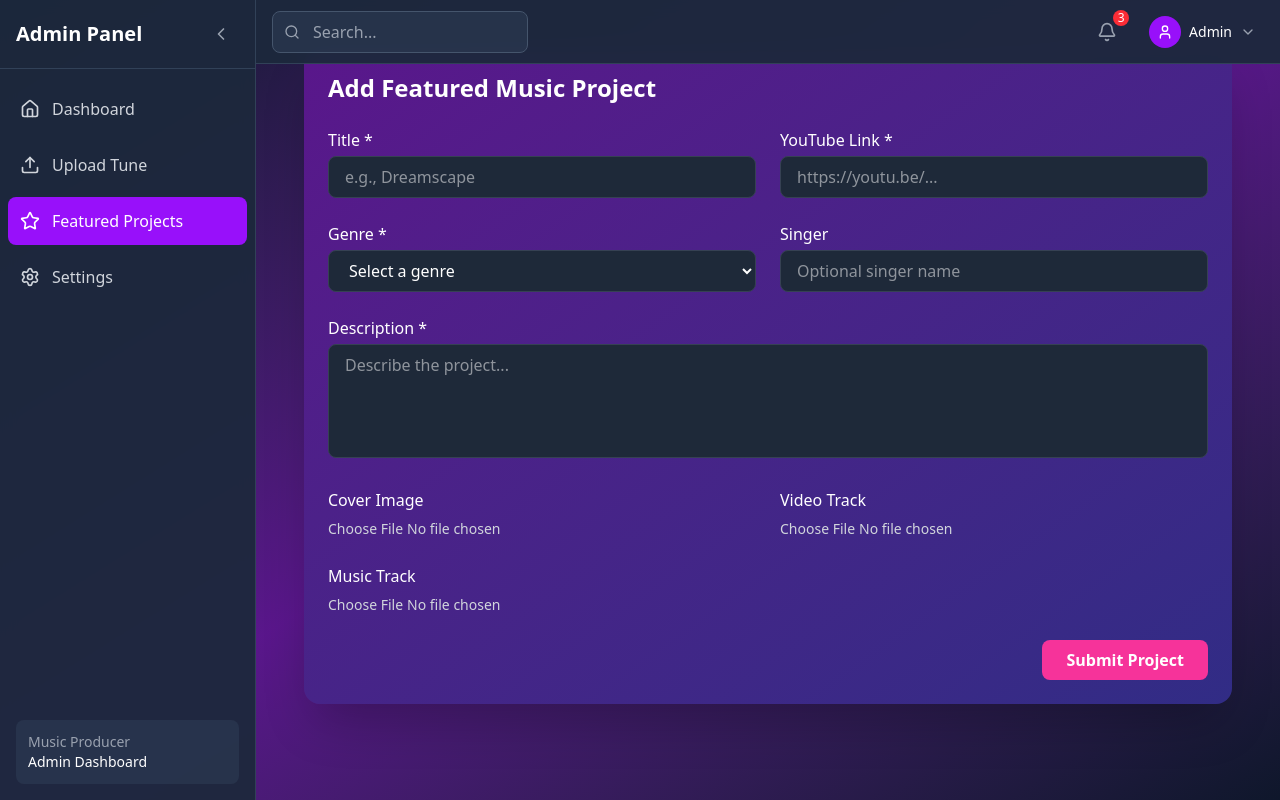
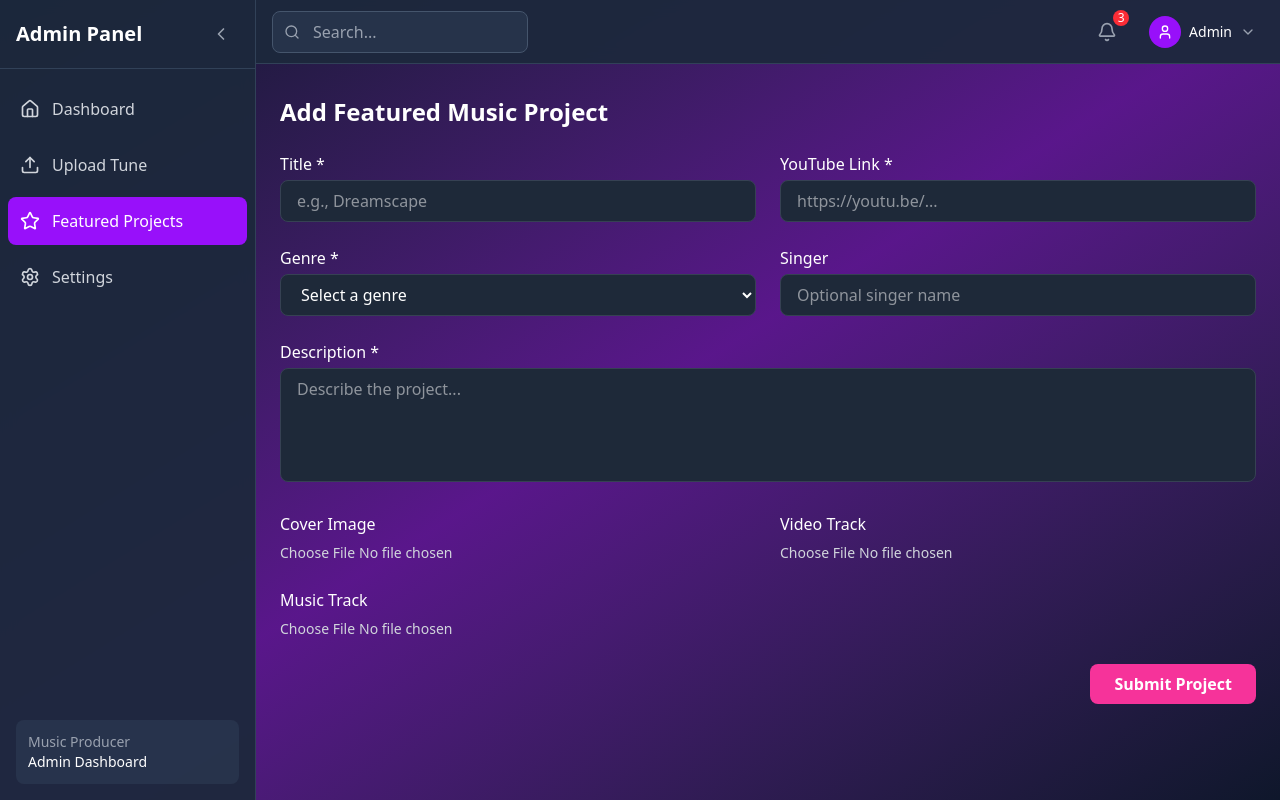
Before and after one commit to Vijaykumar308/musicApp, a React (Vite) app: page /admin/add-featured-project in a window 1280 px wide. Built offline with nearby package versions, Linux system fonts and the light colour scheme.

Commit message:
add a page not found page

```diff
--- /dev/null
+++ b/src/components/PageNotFound.jsx
@@ -0,0 +1,23 @@
+import { NavLink } from "react-router-dom";
+import Header from "./Header";
+
+const PageNotFound = () => {
+    return (
+        <>
+        <Header />
+        <div className="bg-gray-900 text-white flex items-center justify-center min-h-screen">
+        <div className="text-center">
+            <div className="flex items-center gap-2 justify-center mb-4">
+            <h1 className="text-2xl font-bold text-gray-800 text-white">404</h1>
+            <p className="text-lg text-gray-600 text-white"> | Page Not Found</p>
+            </div>
+            <NavLink to={'/'} className="mt-6 inline-block px-4 py-2 bg-blue-500 text-white rounded hover:bg-blue-600">
+            Go to Home
+            </NavLink>
+        </div>
+        </div>
+        </>
+    );
+}
+
+export default PageNotFound;
--- a/src/pages/admin/AddFeatured.jsx
+++ b/src/pages/admin/AddFeatured.jsx
@@ -35,9 +35,9 @@ const AddFeaturedProject = () => {
   const labelClass = "block mb-1 font-medium";
 
   return (
-    <div className="p-6">
-      <div className="bg-gradient-to-br from-purple-900 to-indigo-900 text-white shadow-2xl rounded-2xl">
-        <div className="p-6">
+    <div className="py-6">
+      <div className="py-6">
+        <div className="py-6">
           <h2 className="text-2xl font-bold mb-6">Add Featured Music Project</h2>
           <form onSubmit={handleSubmit} className="grid grid-cols-1 md:grid-cols-2 gap-6">
 
```
Also changed, not shown: src/App.jsx (+6 -1 lines).
